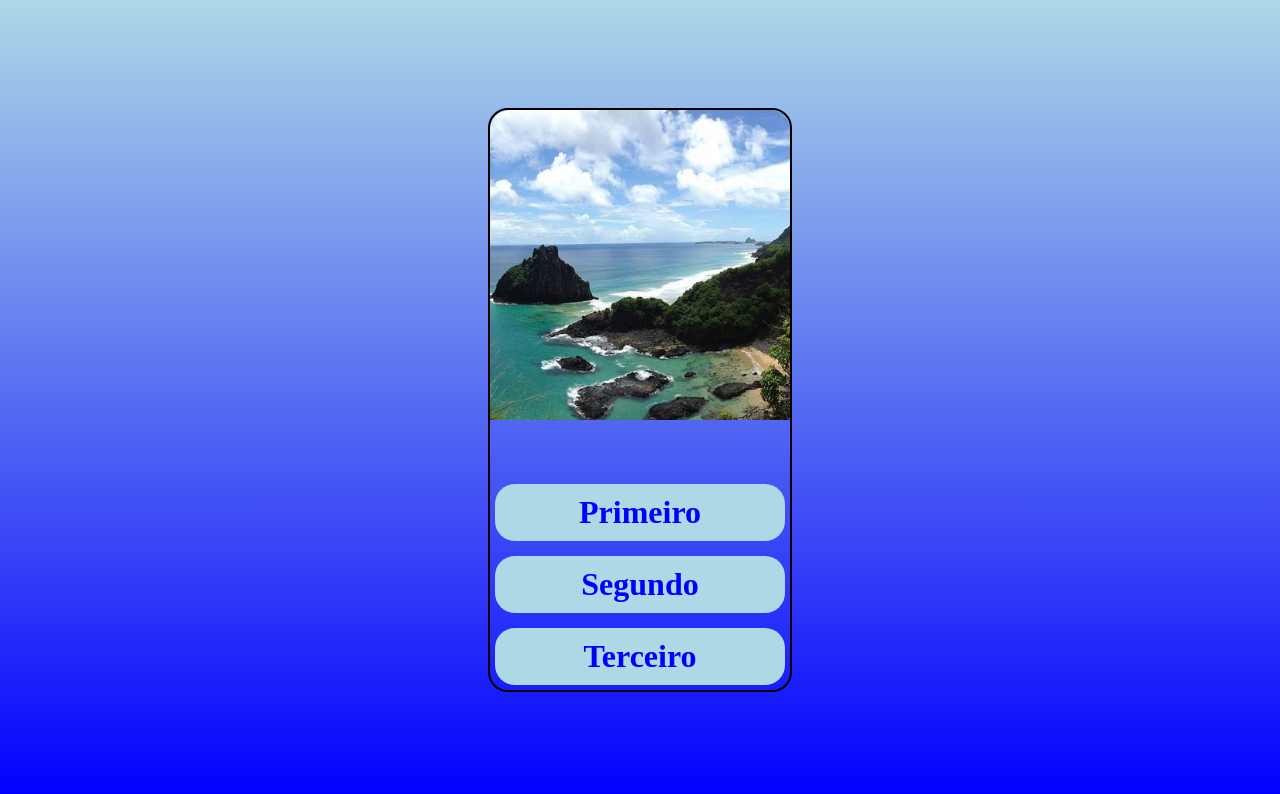
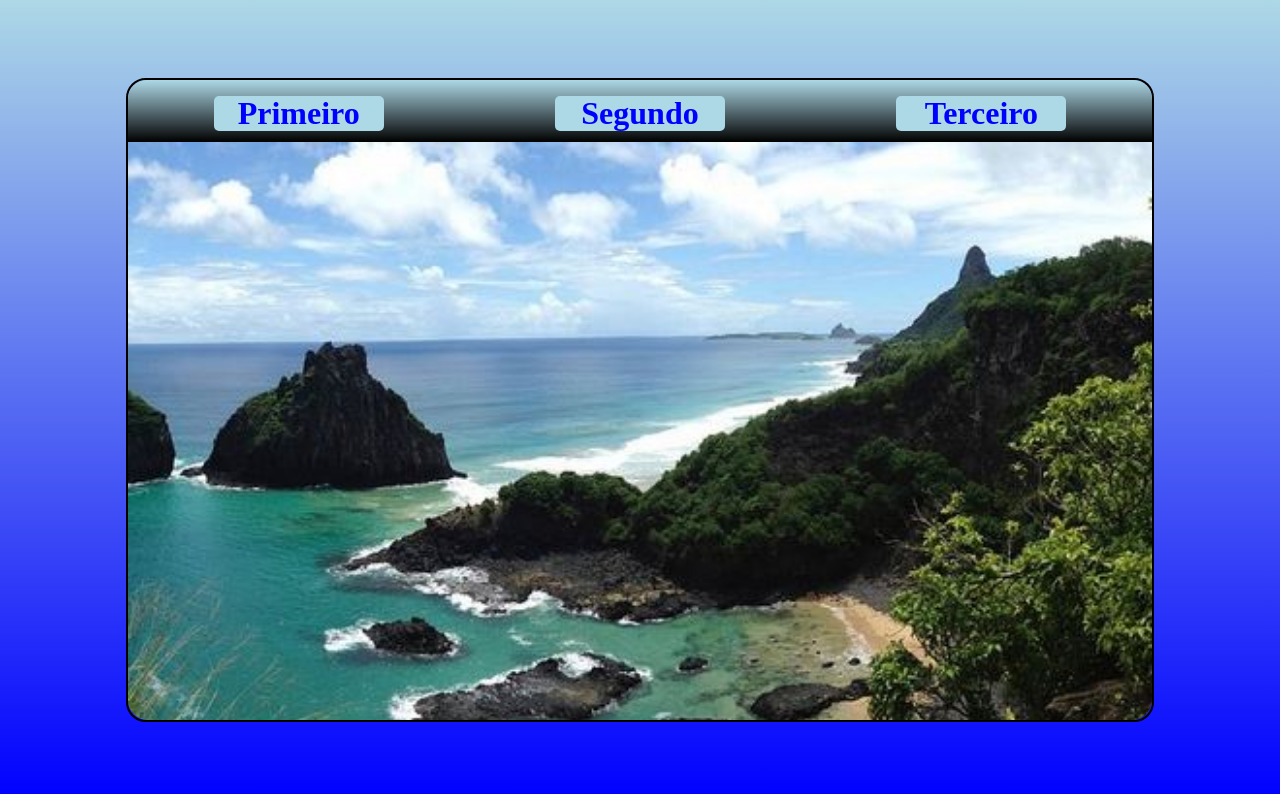
Before and after one commit to ChristopherCPinto/treino_flex, a plain HTML site: page index.html in a window 1280 px wide. Drawn offline with Linux system fonts and the light colour scheme.

Commit message:
Ultima tela

```diff
--- a/MediaQuery.css
+++ b/MediaQuery.css
@@ -1,6 +1,15 @@
 @charset "UTF-8";
+/*
 
-@media screen and (min-width:481px) and (max-width:768px) {
+Tipical Device Breakpoints
+
+Celulares: de até 600px até 768px.
+Tablets:768px até 992px.
+Desktop: 992px até 1200px.
+Grandes telas: acima de 1200px
+*/
+
+@media screen and (min-width:768px) and (max-width:992px) {/*TABLET*/
 
     body{
         width: 100vw;
@@ -42,7 +51,7 @@
 }
 
 
-@media screen and (min-width:769px) and (max-width:992px) {
+@media screen and (min-width:992px) and (max-width:1200px) {/*DESKTOP*/
     body{
         width: 100vw;
         height: 100vh;
@@ -77,20 +86,50 @@
 
 }
 
-@media screen and (min-width:992px) and (max-width:1200px) {
+@media screen and (min-width:1200px) {/*GRANDES TELAS*/
     body{
         width: 100vw;
         height: 100vh;
 
     }
     .container{
-        background-color: red;
-        width: 500px;
-        height: 400px;
+
+        transition: 1s;
+        display: flex;
+        flex-direction: column-reverse;
+        width: 80%;
+        height: 80%;
+
+    }
+    #imagem{
+
+        height: 90%;
+        border-radius: 0px 0px 20px 20px;
+        background-image: url(img/Fernando02.JPG);
+        background-repeat: no-repeat;
+
+    }
+    #menu{
+        height: 10%;
+        display: flex;
+        flex-direction: row;
+        justify-content:space-around;
+        align-items: center;
+        background-image: linear-gradient(to top, black, lightblue);
+        border-radius: 20px 20px 0px 0px;
 
 
 
     }
+    #menu h1{
+        display: flex;
+        flex-direction: row;
+        align-items: center;
+        width: 150px;
+        height: 15px;
+        border-radius: 5px;
+    }
+
 
 
 
```
